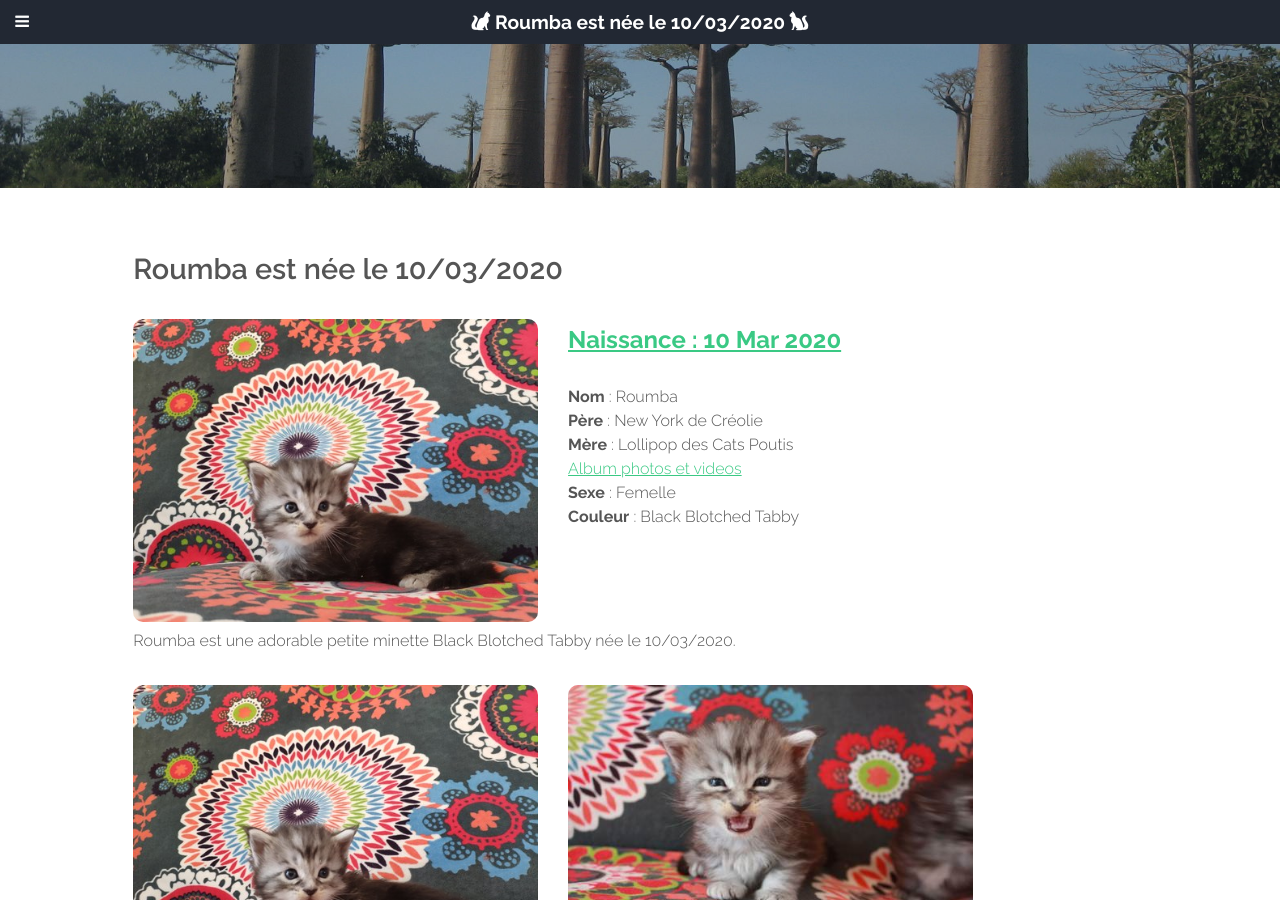
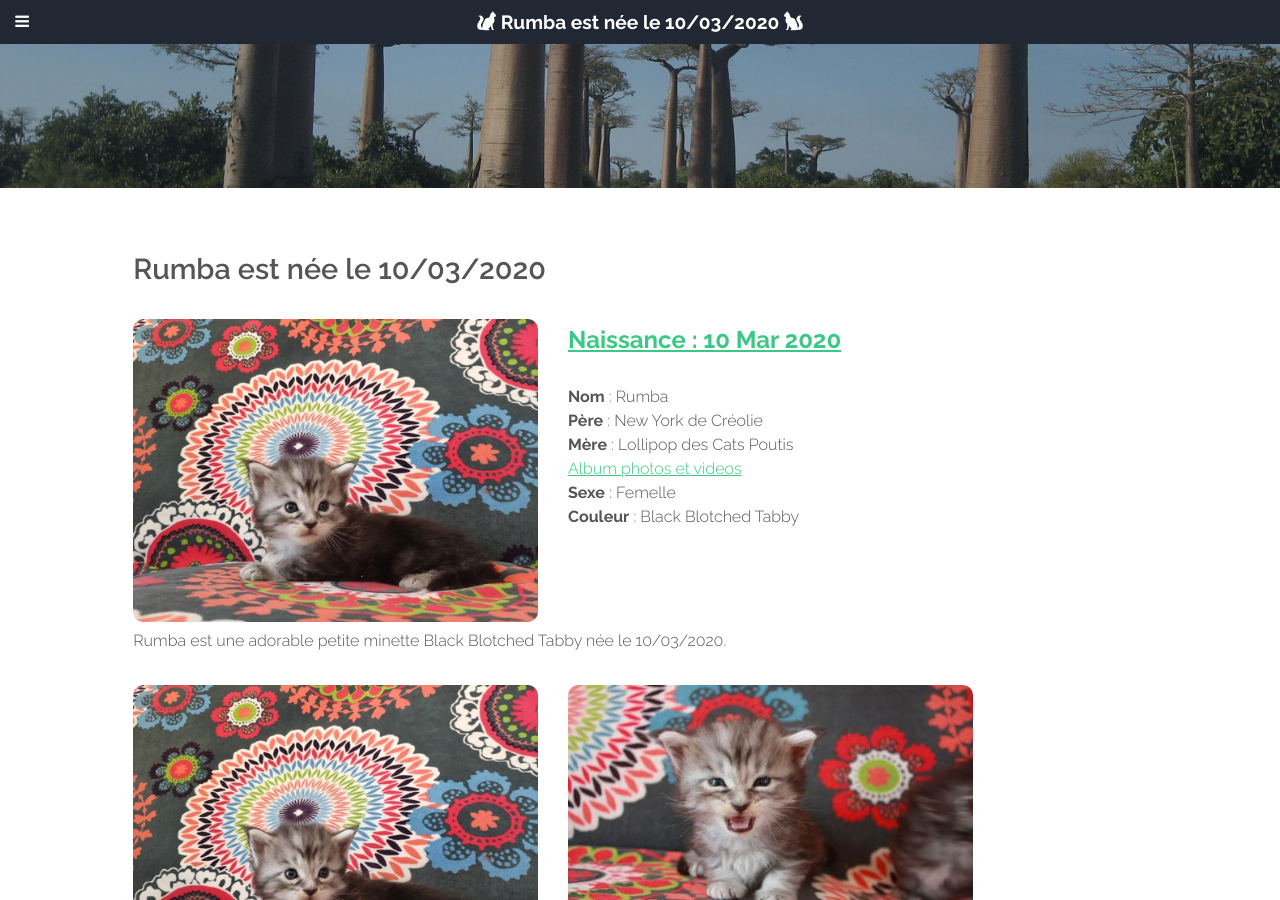
Before and after one commit to jbourcie/creolie, a Jekyll site: the page built from _posts/2020-04-05-portee11-chaton1.md, in a window 1280 px wide and 900 px high. Built offline with Jekyll 4.4.1, drawn with Linux system fonts in a browser that asks for light colours; some web fonts are replaced.

Commit message:
update name of Rumba

```diff
--- a/_posts/2020-04-05-portee11-chaton1.md
+++ b/_posts/2020-04-05-portee11-chaton1.md
@@ -1,5 +1,5 @@
 ---
-title: Roumba est née le 10/03/2020
+title: Rumba est née le 10/03/2020
 layout: post
 categories: Chaton
 date: 2020-04-05 08:00:00
@@ -15,8 +15,8 @@ option : false
 vendu : false
 album : https://photos.app.goo.gl/dxqN3UrUY92FsuAa9
 couleur : Black Blotched Tabby
-name : Roumba
+name : Rumba
 photo : portee11_1_1.jpg
 ---
 
-Roumba est une adorable petite minette Black Blotched Tabby née le 10/03/2020.
+Rumba est une adorable petite minette Black Blotched Tabby née le 10/03/2020.
```
